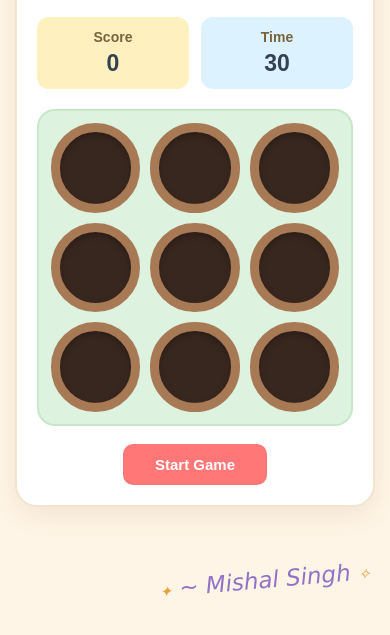
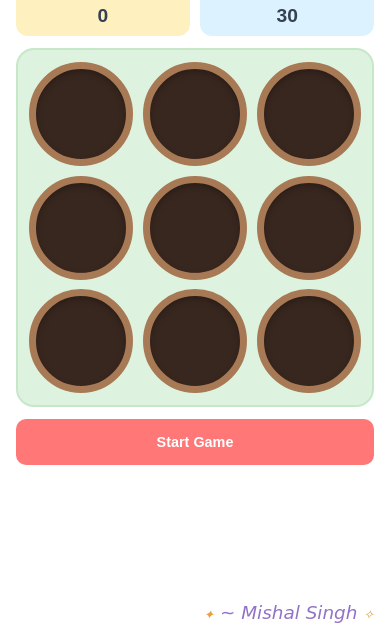
Before and after one commit to Mishal-singh-dev-teen/Whack-a-Mole_Game, a plain HTML site: page index.html in a window 390 px wide. Shown: the part 209-844 px from the top of the page. Drawn offline with Linux system fonts and the light colour scheme.

Commit message:
Updated style.css

```diff
--- a/style.css
+++ b/style.css
@@ -1,34 +1,36 @@
-
 /* Basic reset */
 * {
     margin: 0;
     padding: 0;
     box-sizing: border-box;
+    -webkit-tap-highlight-color: transparent;
 }
 
 body {
-    min-height: 100vh;
+    min-height: 100dvh; /* Handles mobile browser address bars cleanly */
+    width: 100%;
     background: #FFF5E6;
     color: #354052;
     font-family: Arial, sans-serif;
 
     display: flex;
+    flex-direction: column;
     justify-content: center;
     align-items: center;
 
-    padding: 15px;
-    position: relative;
+    padding: clamp(8px, 3vw, 24px);
+    overflow-x: hidden;
 }
 
 /* Main container */
 .game-container {
     width: 100%;
-    max-width: 480px;
+    max-width: 500px;
     text-align: center;
 
     background: #FFFFFF;
-    padding: 25px;
-    border-radius: 22px;
+    padding: clamp(14px, 4vw, 28px);
+    border-radius: clamp(14px, 4vw, 22px);
     border: 2px solid #F3E4CE;
 
     box-shadow: 0 8px 25px rgba(120, 85, 45, 0.10);
@@ -36,28 +38,28 @@ body {
 
 /* Header */
 .game-header h1 {
-    font-size: 32px;
-    margin-bottom: 8px;
+    font-size: clamp(1.5rem, 6vw, 2.1rem);
+    margin-bottom: 6px;
     color: #F16B68;
 }
 
 .game-header p {
     color: #89919D;
-    font-size: 14px;
+    font-size: clamp(0.8rem, 2.8vw, 0.95rem);
 }
 
 /* Score and timer */
 .game-info {
     display: flex;
     justify-content: space-between;
-    gap: 12px;
-    margin: 20px 0;
+    gap: clamp(8px, 2.5vw, 14px);
+    margin: clamp(12px, 3vw, 20px) 0;
 }
 
 .score {
     flex: 1;
     background: #FFF0BF;
-    padding: 12px;
+    padding: clamp(8px, 2.5vw, 14px);
     border-radius: 12px;
 }
 
@@ -66,13 +68,13 @@ body {
 }
 
 .score h3 {
-    font-size: 14px;
+    font-size: clamp(0.75rem, 2.5vw, 0.9rem);
     color: #79633C;
-    margin-bottom: 5px;
+    margin-bottom: 4px;
 }
 
 .score p {
-    font-size: 23px;
+    font-size: clamp(1.2rem, 4.5vw, 1.5rem);
     font-weight: bold;
     color: #354052;
 }
@@ -86,10 +88,10 @@ body {
 .game-board {
     display: grid;
     grid-template-columns: repeat(3, 1fr);
-    gap: 14px;
+    gap: clamp(8px, 2.5vw, 14px);
 
     background: #DDF3DF;
-    padding: 16px;
+    padding: clamp(10px, 3vw, 16px);
     border-radius: 18px;
     border: 2px solid #C6E8C9;
 }
@@ -101,10 +103,13 @@ body {
     aspect-ratio: 1;
 
     background: #38271F;
-    border: 9px solid #A87955;
+    /* Responsive border width so holes don't look too thick on tiny phones */
+    border: clamp(5px, 1.8vw, 9px) solid #A87955;
 
     border-radius: 50%;
     overflow: hidden;
+    cursor: pointer;
+    user-select: none;
 
     box-shadow: inset 0 3px 6px rgba(0, 0, 0, 0.25);
 }
@@ -112,7 +117,6 @@ body {
 /* Mole */
 .mole {
     position: absolute;
-
     width: 85%;
     height: 90%;
 
@@ -121,9 +125,9 @@ body {
 
     object-fit: contain;
     object-position: center bottom;
+    pointer-events: none; /* Ensures clicks register cleanly on the hole */
 
     transform: translateX(-50%);
-
     transition: bottom 0.2s ease-in-out;
 }
 
@@ -134,8 +138,9 @@ body {
 
 /* Start button */
 #start-btn {
-    margin-top: 18px;
+    margin-top: clamp(12px, 3vw, 18px);
     padding: 12px 32px;
+    min-height: 46px;
 
     border: none;
     border-radius: 10px;
@@ -143,16 +148,22 @@ body {
     background: #FF7777;
     color: white;
 
-    font-size: 15px;
+    font-size: clamp(0.9rem, 3vw, 1rem);
     font-weight: bold;
 
     cursor: pointer;
     transition: background 0.2s, transform 0.2s;
 }
 
-#start-btn:hover {
-    background: #F15F65;
-    transform: translateY(-2px);
+@media (hover: hover) {
+    #start-btn:hover:not(:disabled) {
+        background: #F15F65;
+        transform: translateY(-2px);
+    }
+}
+
+#start-btn:active:not(:disabled) {
+    transform: scale(0.98);
 }
 
 #start-btn:disabled {
@@ -161,99 +172,94 @@ body {
     transform: none;
 }
 
-/* Personal signature */
+/* Personal signature - flows naturally below the card on mobile */
 .signature {
-    position: absolute;
-    bottom: 5%;
-    right: 5%;
-    margin-top: 18px;
+    margin-top: 14px;
     text-align: right;
+    width: 100%;
+    max-width: 500px;
+    padding-right: 8px;
 
     font-family: "Brush Script MT", cursive;
-    font-size: 23px;
+    font-size: clamp(1.15rem, 4vw, 1.45rem);
     font-style: italic;
 
     color: #9272C7;
-    transform: rotate(-5deg);
+    transform: rotate(-3deg);
 }
 
 .signature span {
     color: #E9A23B;
     font-family: Arial, sans-serif;
-    font-size: 15px;
+    font-size: clamp(0.8rem, 2.5vw, 0.95rem);
 }
 
-/* Tablet */
-@media (max-width: 500px) {
-    .game-container {
-        max-width: 400px;
-        padding: 20px;
+/* Edge-to-edge full-screen look on mobile phones */
+@media (max-width: 480px) {
+    body {
+        padding: 0;
+        background: #FFFFFF; /* Blends seamlessly edge-to-edge */
+        justify-content: space-between;
     }
 
-    .game-header h1 {
-        font-size: 27px;
+    .game-container {
+        max-width: 100%;
+        min-height: calc(100dvh - 45px);
+        border: none;
+        border-radius: 0;
+        box-shadow: none;
+        display: flex;
+        flex-direction: column;
+        justify-content: center;
     }
 
-    .game-board {
-        gap: 10px;
-        padding: 12px;
+    #start-btn {
+        width: 100%;
+    }
+
+    .signature {
+        padding: 8px 16px 12px;
+        margin-top: 0;
+        transform: none;
     }
 }
 
-/* Small mobile */
-@media (max-width: 350px) {
+/* Pin signature to bottom-right corner only on wide desktop screens */
+@media (min-width: 900px) and (min-height: 680px) {
+    .signature {
+        position: fixed;
+        bottom: 20px;
+        right: 28px;
+        width: auto;
+        margin-top: 0;
+    }
+}
+
+/* Short screens (Landscape phones or small laptops) */
+@media (max-height: 620px) and (min-width: 481px) {
     body {
         padding: 8px;
     }
 
     .game-container {
-        padding: 14px;
-    }
-
-    .game-header h1 {
-        font-size: 23px;
+        max-width: 420px;
+        padding: 12px 16px;
     }
 
     .game-board {
-        gap: 7px;
-        padding: 9px;
+        max-width: 280px;
+        margin: 0 auto;
+        gap: 8px;
+        padding: 10px;
     }
 
-    .score {
-        padding: 9px;
+    .game-info {
+        margin: 8px 0;
     }
 
     #start-btn {
-        width: 100%;
+        margin-top: 10px;
+        padding: 8px 24px;
+        min-height: 38px;
     }
 }
-
-/* Short screens */
-@media (max-height: 650px) {
-    .game-container {
-        max-width: 400px;
-        padding: 16px;
-    }
-
-    .game-header h1 {
-        font-size: 25px;
-    }
-
-    .game-info {
-        margin: 12px 0;
-    }
-
-    .game-board {
-        gap: 10px;
-        padding: 12px;
-    }
-
-    #start-btn {
-        margin-top: 12px;
-        padding: 10px 28px;
-    }
-
-    .signature {
-        margin-top: 10px;
-    }
-}
```
